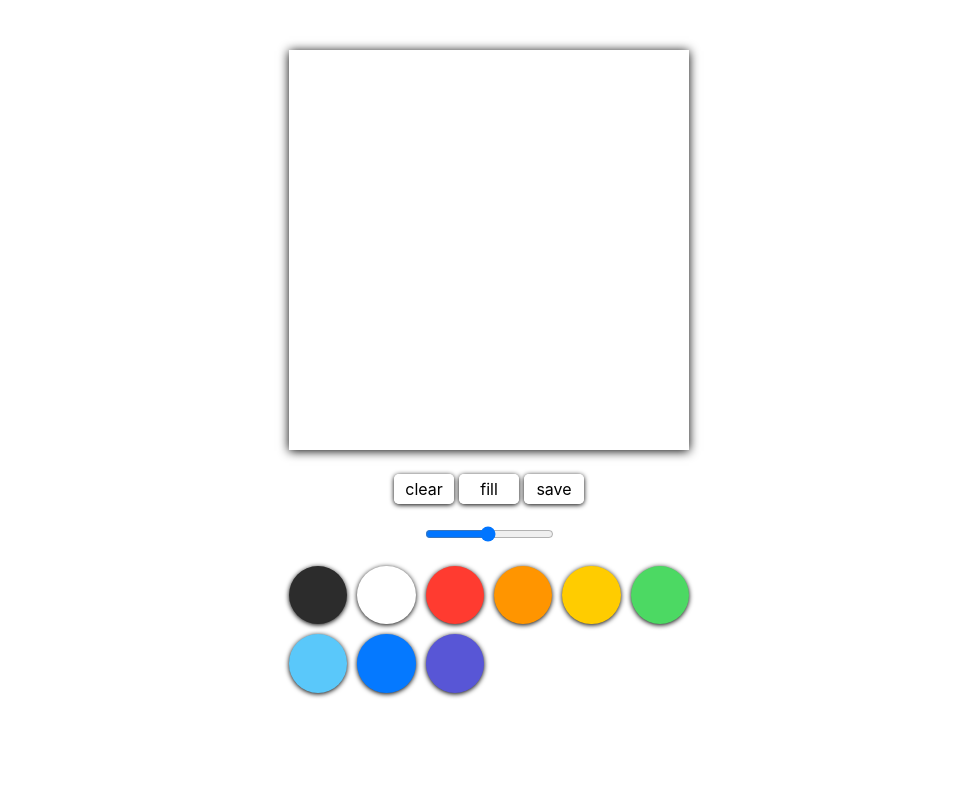
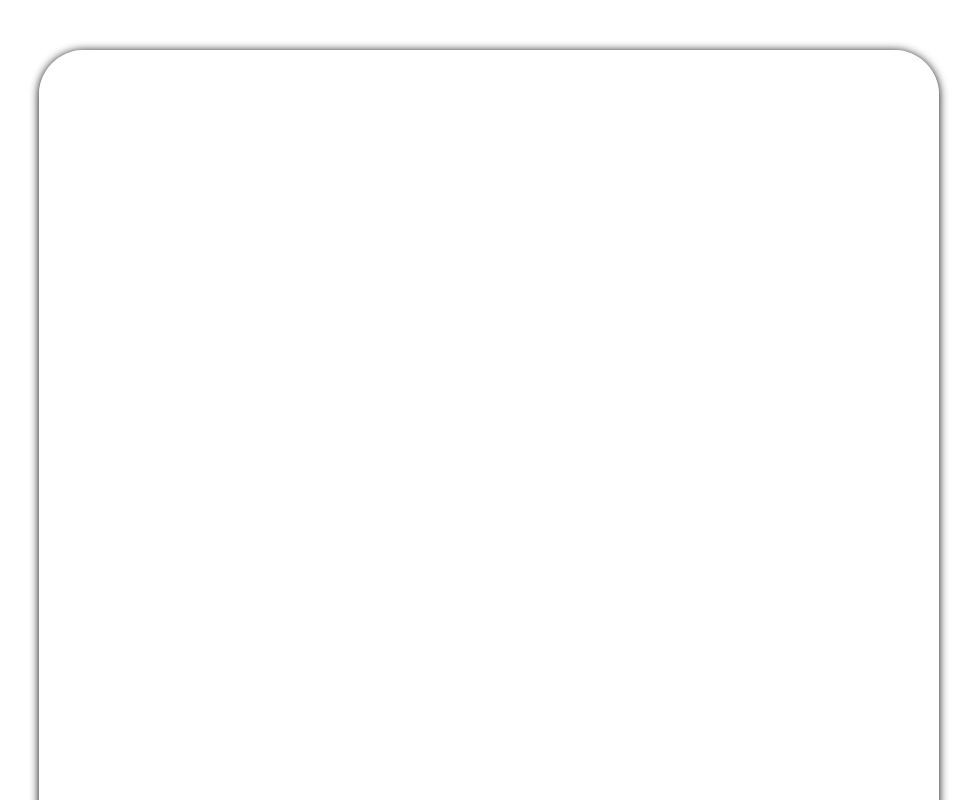
Before and after one commit to westone034626/paint-brush, a React (Create React App) app: page / in a window 1280 px wide. Shown: the top 800 px of the page, without its empty margins (151-1128 px from the left). Built offline with nearby package versions, Linux system fonts and the light colour scheme.

Commit message:
디자인 다듬기

```diff
--- a/src/App.module.css
+++ b/src/App.module.css
@@ -2,7 +2,7 @@
   text-align: center;
   margin: 0 auto;
   width: 100%;
-  max-width: 500px;
+  max-width: 1000px;
   padding: 50px;
   box-sizing: border-box;
 }
@@ -10,6 +10,7 @@
 .canvas {
   box-shadow: 0px 1px 10px;
   background-color: white;
+  border-radius: 5%;
 }
 
 .buttons {
@@ -39,8 +40,8 @@
   padding: 0;
   margin: 0;
   display: grid;
-  grid-template-columns: repeat(auto-fill, minmax(50px, 1fr));
-  grid-auto-rows: minmax(50px, 1fr);
+  grid-template-columns: repeat(auto-fit, minmax(50px, 1fr));
+  grid-auto-rows: auto;
   gap: 10px;
   justify-content: center;
   margin-top: 20px;
@@ -51,14 +52,16 @@
 .color {
   width: 100%;
   border-radius: 50%;
-  height: 0;
-  padding-bottom: 100%;
+  aspect-ratio: 1 / 1;
   box-shadow: 0px 1px 5px;
   cursor: pointer;
-  transition: transform 0.1s ease-in-out;
+  transition: all 0.1s ease-in-out;
+  box-sizing: border-box;
+  display: flex;
+  justify-content: center;
+  align-items: center;
 }
 
 .selected {
-  transform: scale(0.75);
-  border: 3px solid rgba(0, 255, 255, 0.5);
+  border: 4px solid rgba(50, 255, 255, 9);
 }
--- a/src/App.tsx
+++ b/src/App.tsx
@@ -65,12 +65,15 @@ function App() {
         }}
       />
       <ul className={styles.colors}>
-        {colors.map((color) => (
+        {colors.map((color) => {
+          const isSelectedColor =
+            (isPaintMode && strokeColor === color) ||
+            (!isPaintMode && filledColor === color);
+          return (
             <li
               key={color}
               className={
-              (isPaintMode && strokeColor === color) ||
-              (!isPaintMode && filledColor === color)
+                isSelectedColor
                   ? `${styles.color} ${styles.selected}`
                   : styles.color
               }
@@ -78,8 +81,20 @@ function App() {
               onClick={() => {
                 changeColor(color);
               }}
-          ></li>
-        ))}
+            >
+              {isSelectedColor && (
+                <div
+                  style={{
+                    color: color === 'white' ? '#2C2C2C' : 'white',
+                    fontWeight: 'bold',
+                  }}
+                >
+                  ✓
+                </div>
+              )}
+            </li>
+          );
+        })}
       </ul>
     </div>
   );
```
Lines whose indentation alone changed are shown as unchanged.
